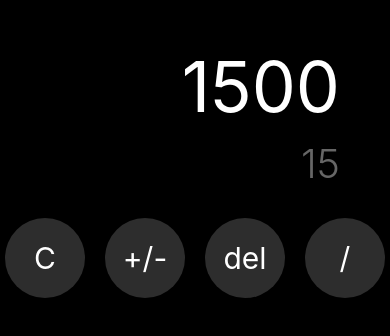
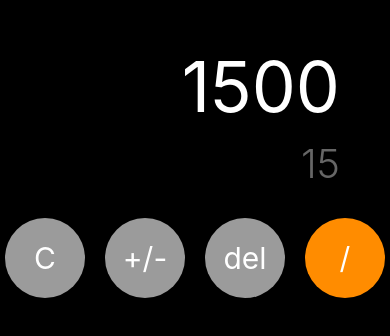
Before and after one commit to Nefta11/iosCalculator, a React Native app: screen / in a window 390 px wide. Shown: the part 508-844 px from the top of the page. Built offline with nearby package versions, Linux system fonts and the light colour scheme.

Commit message:
Agregar propiedades 'color' a los botones en CalculatorScreen para mejorar la personalización visual.

```diff
--- a/src/presentation/screens/CalculatorScreen.tsx
+++ b/src/presentation/screens/CalculatorScreen.tsx
@@ -1,5 +1,5 @@
 import { Text, View } from 'react-native';
-import { styles } from '../../config/theme/app-theme';
+import { colors, styles } from '../../config/theme/app-theme';
 import CalculatorButton from '../components/CalculatorButton';
 
 const CalculatorScreen = () => {
@@ -11,10 +11,10 @@ const CalculatorScreen = () => {
             </View>
 
             <View style={styles.row}>
-                <CalculatorButton label="C" />
-                <CalculatorButton label="+/-" />
-                <CalculatorButton label="del" />
-                <CalculatorButton label="/" />
+                <CalculatorButton label="C" color={colors.lightGray} />
+                <CalculatorButton label="+/-" color={colors.lightGray} />
+                <CalculatorButton label="del" color={colors.lightGray} />
+                <CalculatorButton label="/" color={colors.orange} />
 
             </View>
 
```
